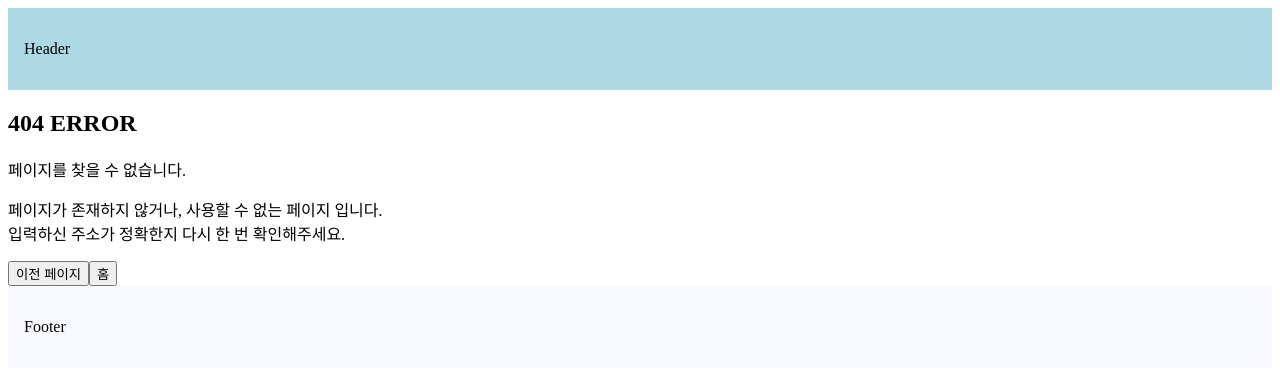
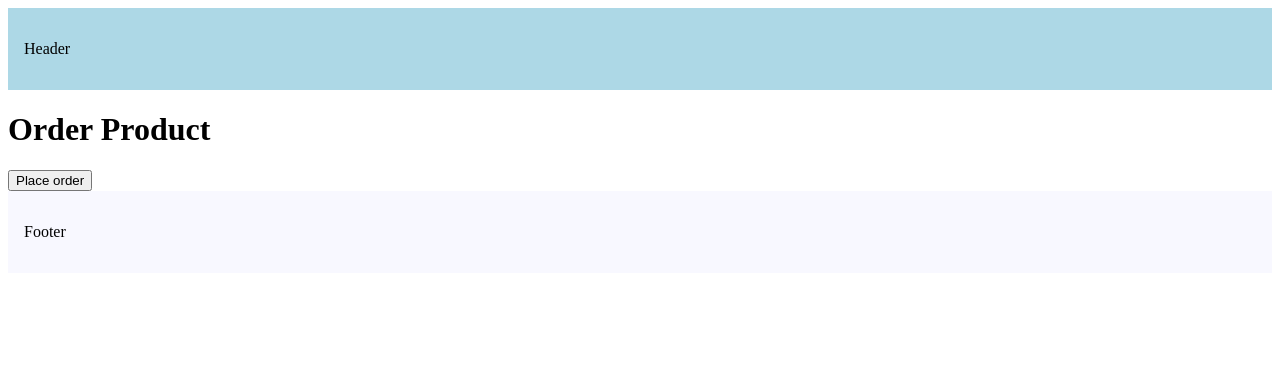
Before and after one commit to mulddang2/Next.js-14-Tutorial, a Next.js app in the folder routing-demo/: page /order-product in a window 1280 px wide. Before the commit this address had no page. Shown: the top 370 px of the page. Built offline with nearby package versions, Linux system fonts and the light colour scheme.

Commit message:
study: 21 - Navigating Programmatically
#21 학습
- router.push('')
- router.replace('')
- router.forward()
- router.back()

```diff
--- /dev/null
+++ b/routing-demo/src/app/order-product/page.tsx
@@ -0,0 +1,22 @@
+'use client';
+import { useRouter } from 'next/navigation';
+
+export default function OrderProductPage() {
+  const router = useRouter();
+  const handleClick = () => {
+    console.log('Placing your order');
+    // NOTE: Navigating
+    // router.push('/'); --> 현재 페이지 스택에 새로운 페이지를 추가하고 해당 페이지로 이동, 이렇게 하면 브라우저의 뒤로가기 버튼을 사용하여 이전 페이지로 되돌아갈 수 있음.
+    // router.replace('/order-confirmation'); --> router.replace의 API는 router.push의 API와 완전히 동일하다. 차이점은 replace는 브라우저 히스토리에 새로운 항목을 추가하지 않는다. 그래서 router.back()을 통해서는 replace로 이동시킨 페이지로 돌아올 수 없다.
+    // router.forward(); --> 다음페이지로 이동
+    // router.back(); --> 브라우저의 뒤로 버튼을 클릭하는 것과 같습니다. window.history.back()을 실행하는 것과 동일.
+    router.back();
+  };
+
+  return (
+    <>
+      <h1>Order Product</h1>
+      <button onClick={handleClick}>Place order</button>
+    </>
+  );
+}
```
